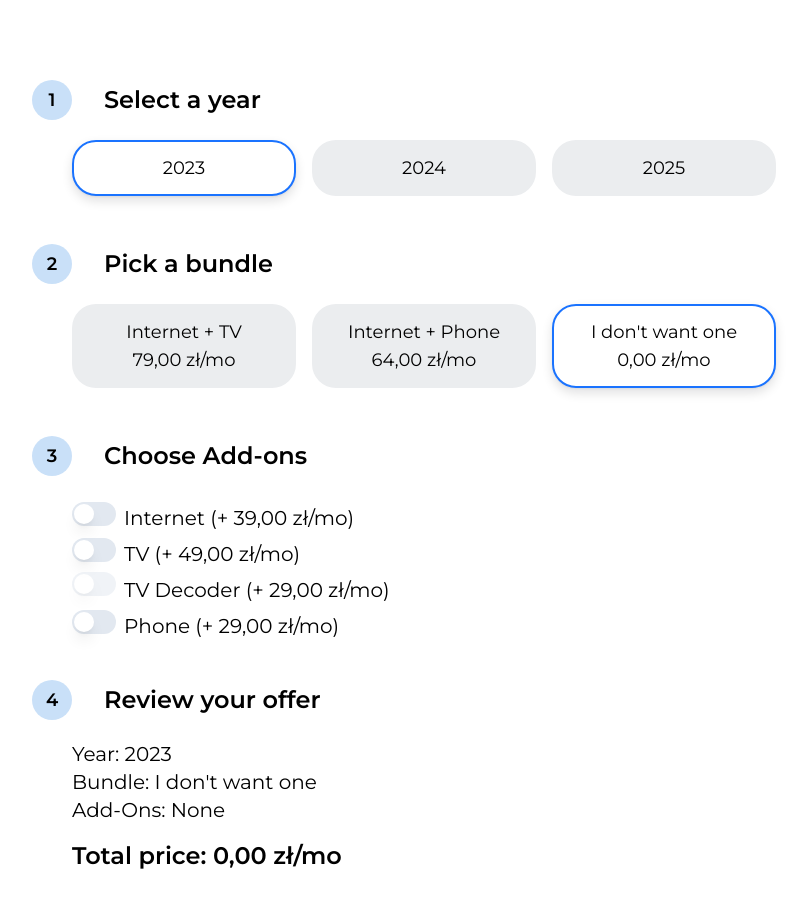
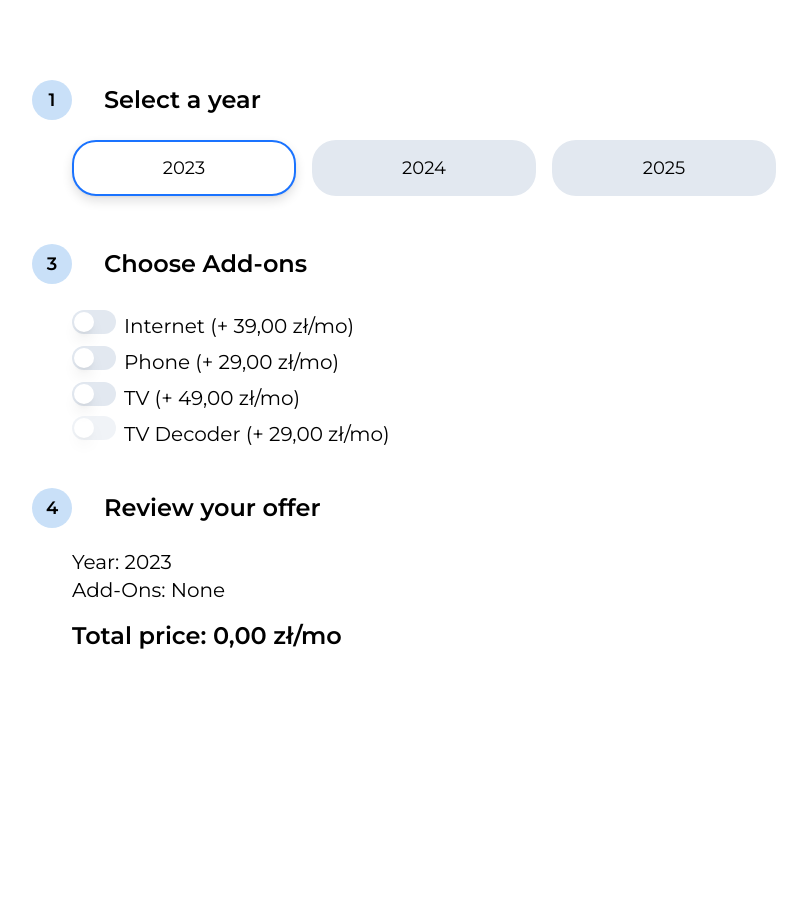
Before and after one commit to ichmowgli/sp-next, a Next.js app: page / in a window 1280 px wide. Shown: the top 908 px of the page, without its empty margins (0-808 px from the left). After the commit the page ends 800 px from the top, so only its background shows below. Built offline with nearby package versions, Linux system fonts and the light colour scheme.

Commit message:
upd (recr task)

```diff
--- a/src/components/Switch.tsx
+++ b/src/components/Switch.tsx
@@ -1,26 +1,18 @@
-import { type BundlesEnum } from "@/lib/constants";
+import { type ServicesEnum } from "@/lib/constants";
 import { useCalcStore } from "@/lib/store";
 import { Switch } from "./ui/switch";
 
-export default function ItemSwitch({
-  bundle,
-  item,
-}: {
-  bundle: BundlesEnum;
-  item: string;
-}) {
+export default function ItemSwitch({ item }: { item: ServicesEnum }) {
   const store = useCalcStore();
 
   return (
     <Switch
       id={`switch-${item}`}
       onCheckedChange={(checked) =>
-        checked
-          ? store.addService(bundle, item)
-          : store.removeService(bundle, item)
+        checked ? store.addService(item) : store.removeService(item)
       }
-      checked={store.isSelected(bundle, item)}
-      disabled={!store.canAdd(bundle, item)}
+      checked={store.isSelected(item)}
+      disabled={!store.canAdd(item)}
     />
   );
 }
--- a/src/lib/constants.ts
+++ b/src/lib/constants.ts
@@ -11,18 +11,25 @@ export const LABELS = {
 export enum BundlesEnum {
   internetAndTv = "internetAndTv",
   internetAndPhone = "internetAndPhone",
-  noBundle = "noBundle",
 }
 
 export const BUNDLES = {
-  [BundlesEnum.internetAndTv]: {
-    items: ["phone", "decoder"],
-  },
-  [BundlesEnum.internetAndPhone]: {
-    items: ["tv", "decoder"],
-  },
-  [BundlesEnum.noBundle]: { items: ["internet", "tv", "decoder", "phone"] },
-} as const;
+  [BundlesEnum.internetAndTv]: ["internet", "tv"],
+  [BundlesEnum.internetAndPhone]: ["internet", "phone"],
+} as Record<BundlesEnum, ServicesEnum[]>;
+
+export enum ServicesEnum {
+  internet = "internet",
+  tv = "tv",
+  phone = "phone",
+  decoder = "decoder",
+}
+export const SERVICES = [
+  "internet",
+  "phone",
+  "tv",
+  "decoder",
+] as ServicesEnum[];
 
 export const PRICES = {
   2023: {
@@ -49,6 +56,9 @@ export const PRICES = {
     phone: 29,
     decoder: 29,
   },
-} as const;
+} as Record<
+  number,
+  Record<ServicesEnum | Exclude<BundlesEnum, "noBundle">, number>
+>;
 
 export const DEFAULT_YEAR = 2023;
--- a/src/lib/store.ts
+++ b/src/lib/store.ts
@@ -1,90 +1,139 @@
 /* eslint-disable @typescript-eslint/no-unsafe-call */
 /* eslint-disable @typescript-eslint/no-unsafe-assignment */
 import { create } from "zustand";
-import { PRICES, DEFAULT_YEAR, BundlesEnum } from "./constants";
+import {
+  PRICES,
+  DEFAULT_YEAR,
+  type BundlesEnum,
+  ServicesEnum,
+  BUNDLES,
+} from "./constants";
 
 export type Store = {
   selectedYear: keyof typeof PRICES;
-  selectedItems: Record<BundlesEnum, string[]>;
-  selectedBundle: BundlesEnum;
-  selectBundle: (bundle: BundlesEnum) => void;
-  totalPrice: (bundle: BundlesEnum) => number;
+  selectedItems: ServicesEnum[];
+  totalPrice: () => number;
+  getActiveBundle: () => BundlesEnum | null;
+  getActiveBundlePrice: () => number;
+  getActiveDiscount: () => number;
+
   selectYear: (year: keyof typeof PRICES) => void;
 
-  isSelected: (bundle: BundlesEnum, item: string) => boolean;
+  isSelected: (item: ServicesEnum) => boolean;
 
-  addService: (bundle: BundlesEnum, item: string) => void;
-  removeService: (bundle: BundlesEnum, item: string) => void;
-  canAdd: (bundle: BundlesEnum, item: string) => boolean;
-  hasTVItem: (bundle: BundlesEnum) => boolean;
+  addService: (item: ServicesEnum) => void;
+  removeService: (item: string) => void;
+  canAdd: (item: string) => boolean;
+  hasTVItem: () => boolean;
 };
 
 export const useCalcStore = create<Store>((set, get) => ({
-  selectedItems: {
-    internetAndTv: [],
-    internetAndPhone: [],
-    noBundle: [],
-  },
+  selectedItems: [],
   selectedYear: DEFAULT_YEAR,
-  selectedBundle: BundlesEnum.noBundle,
 
-  selectBundle: (bundle) => set({ selectedBundle: bundle }),
-
-  isSelected: (bundle, item) => {
-    return get().selectedItems[bundle].includes(item);
+  isSelected: (item) => {
+    return get().selectedItems.includes(item);
   },
 
-  addService: (bundle, item) => {
-    if (get().selectedItems[bundle].includes(item)) {
+  addService: (item) => {
+    if (get().isSelected(item)) {
       return;
     }
 
-    const selectedItems = get().selectedItems;
-    selectedItems[bundle].push(item);
-    return set({ selectedItems });
+    return set({ selectedItems: get().selectedItems.concat(item) });
   },
 
-  removeService: (bundle, item) => {
+  removeService: (item) => {
     const toRemove = [item];
 
     if (item === "tv") {
       toRemove.push("decoder");
     }
 
-    const selectedItems = get().selectedItems;
-    selectedItems[bundle] = selectedItems[bundle].filter(
-      (i) => !toRemove.includes(i)
-    );
-
-    return set({ selectedItems });
+    return set({
+      selectedItems: get().selectedItems.filter((i) => !toRemove.includes(i)),
+    });
   },
 
-  canAdd: (bundle, item) => {
-    if (item === "decoder" && !get().hasTVItem(bundle)) {
+  canAdd: (item) => {
+    if (item === "decoder" && !get().hasTVItem()) {
       return false;
     }
 
     return true;
   },
 
-  hasTVItem: (bundle) => {
-    return (
-      get().selectedItems[bundle].includes("tv") || bundle == "internetAndTv"
-    );
+  hasTVItem: () => {
+    return get().selectedItems.includes(ServicesEnum.tv);
   },
 
-  totalPrice: (bundle) => {
+  getActiveBundle: () => {
+    const possibleBundles = Object.keys(BUNDLES).filter((bundle) => {
+      const bundleItems = BUNDLES[bundle as keyof typeof BUNDLES];
+      return bundleItems.every((item) => get().selectedItems.includes(item));
+    }) as BundlesEnum[];
+
+    if (possibleBundles.length === 0) {
+      return null;
+    }
+
+    const pricesForYear = PRICES[get().selectedYear];
+    if (!pricesForYear) return null;
+
+    const sortedByPrice = possibleBundles.sort(
+      (a, b) => pricesForYear[a] - pricesForYear[b]
+    );
+
+    // eslint-disable-next-line @typescript-eslint/no-non-null-assertion
+    return sortedByPrice[0]!;
+  },
+
+  getActiveDiscount: () => {
+    const bundle = get().getActiveBundle();
+    if (!bundle) return 0;
+
+    const pricesForYear = PRICES[get().selectedYear];
+    if (!pricesForYear) return 0;
+
+    const totalPriceWithoutBundle = get().selectedItems.reduce<number>(
+      (acc, item) => {
+        return acc + pricesForYear[item];
+      },
+      0
+    );
+
+    return totalPriceWithoutBundle - get().totalPrice();
+  },
+
+  getActiveBundlePrice: () => {
+    const bundle = get().getActiveBundle();
+    if (!bundle) return 0;
+
+    const pricesForYear = PRICES[get().selectedYear];
+    if (!pricesForYear) return 0;
+
+    return pricesForYear[bundle];
+  },
+
+  totalPrice: () => {
     const selectedYear = get().selectedYear;
     const pricesForThisYear = PRICES[selectedYear];
-    const bundlePrice = bundle !== "noBundle" ? pricesForThisYear[bundle] : 0;
 
-    return get().selectedItems[bundle].reduce<number>(
-      (acc: number, item: string) => {
-        const p = pricesForThisYear[item as keyof typeof pricesForThisYear];
-        return acc + p;
-      },
-      bundlePrice
+    if (!pricesForThisYear) return 0;
+
+    const bundle = get().getActiveBundle();
+    const bundlePrice = get().getActiveBundlePrice();
+
+    const freeItems = bundle ? BUNDLES[bundle] : [];
+
+    const paidItems = get().selectedItems.filter(
+      (item) => !freeItems.includes(item)
     );
+
+    return paidItems.reduce<number>((acc: number, item: string) => {
+      const p = pricesForThisYear[item as keyof typeof pricesForThisYear];
+      return acc + p;
+    }, bundlePrice);
   },
 
   selectYear: (year) => set({ selectedYear: year }),
--- a/src/pages/index.tsx
+++ b/src/pages/index.tsx
@@ -6,17 +6,32 @@ import {
   TooltipTrigger,
 } from "@/components/ui/tooltip";
 import * as ToggleGroup from "@radix-ui/react-toggle-group";
-import { BUNDLES, type BundlesEnum, LABELS, PRICES } from "@/lib/constants";
+import {
+  BUNDLES,
+  type BundlesEnum,
+  LABELS,
+  PRICES,
+  SERVICES,
+  type ServicesEnum,
+} from "@/lib/constants";
 import { useCalcStore } from "@/lib/store";
 import { type NextPage } from "next";
 import Head from "next/head";
 import { type ReactNode } from "react";
 import dynamic from "next/dynamic";
 
+const ItemSwitch = dynamic(() => import("../components/Switch"), {
+  ssr: false,
+});
+
 const currencyFormatter = new Intl.NumberFormat("pl", {
   style: "currency",
   currency: "PLN",
 });
+
+const formatCurrency = (value: number | undefined | null) => {
+  return currencyFormatter.format(value ?? 0);
+};
 
 const FlowStep = ({
   title_number,
@@ -48,9 +63,7 @@ const ToggleYear = ({ year }: { year: keyof typeof PRICES }) => {
       type="single"
       defaultValue={year.toString()}
       aria-label="Text alignment"
-      onValueChange={(year) =>
-        year && store.selectYear(Number(year) as keyof typeof PRICES)
-      }
+      onValueChange={(year) => year && store.selectYear(Number(year))}
     >
       {Object.keys(PRICES).map((year) => (
         <ToggleGroup.Item
@@ -66,63 +79,23 @@ const ToggleYear = ({ year }: { year: keyof typeof PRICES }) => {
   );
 };
 
-const ToggleBundle = ({ bundle }: { bundle: BundlesEnum }) => {
-  const store = useCalcStore();
-
-  return (
-    <ToggleGroup.Root
-      className="toggle_group"
-      style={{ scrollBehavior: "smooth" }}
-      type="single"
-      defaultValue={bundle}
-      aria-label="Text alignment"
-      onValueChange={(bundle) =>
-        bundle && store.selectBundle(bundle as BundlesEnum)
-      }
-    >
-      {Object.keys(BUNDLES).map((bundle) => (
-        <ToggleGroup.Item
-          className="toggle_item"
-          value={bundle}
-          aria-label="Left aligned"
-          key={`toggle-${bundle}`}
-        >
-          <p>{LABELS[bundle as BundlesEnum]}</p>
-          <p>
-            {currencyFormatter.format(
-              // @ts-expect-error false-positive
-              // eslint-disable-next-line @typescript-eslint/no-unsafe-argument
-              PRICES[store.selectedYear][bundle] ?? 0
-            )}
-            /mo
-          </p>
-        </ToggleGroup.Item>
-      ))}
-    </ToggleGroup.Root>
-  );
-};
-
-const ItemSwitch = dynamic(() => import("../components/Switch"), {
-  ssr: false,
-});
-
-const AddOns = ({ bundle }: { bundle: BundlesEnum }) => {
+const AddOns = () => {
   const store = useCalcStore();
 
   return (
     <>
-      {BUNDLES[bundle].items.map((item) => (
+      {SERVICES.map((item: ServicesEnum) => (
         <div
           key={`container-switch-${item}`}
           className="flex items-center space-x-2 space-y-2 "
         >
           <Tooltip>
-            {item == "decoder" && !store.canAdd(bundle, item) ? (
+            {item == "decoder" && !store.canAdd(item) ? (
               <TooltipTrigger>
-                <ItemSwitch bundle={bundle} item={item} />
+                <ItemSwitch item={item} />
               </TooltipTrigger>
             ) : (
-              <ItemSwitch bundle={bundle} item={item} />
+              <ItemSwitch item={item} />
             )}
             <TooltipContent>
               <p className="text-red-400">Can be added only with TV</p>
@@ -133,7 +106,7 @@ const AddOns = ({ bundle }: { bundle: BundlesEnum }) => {
             className="font-regular text-sm md:text-lg xl:text-xl"
           >
             {LABELS[item]} (+{" "}
-            {currencyFormatter.format(PRICES[store.selectedYear][item])}/mo)
+            {formatCurrency(PRICES[store.selectedYear]![item])}/mo)
           </Label>
         </div>
       ))}
@@ -141,24 +114,24 @@ const AddOns = ({ bundle }: { bundle: BundlesEnum }) => {
   );
 };
 
-const Offer = ({ bundle }: { bundle: BundlesEnum }) => {
+const Offer = () => {
   const store = useCalcStore();
 
-  const selectedItems = store.selectedItems[store.selectedBundle];
+  const activeDiscount = store.getActiveDiscount();
   return (
     <div className="font-regular text-sm md:text-lg xl:text-xl">
       <p>Year: {store.selectedYear}</p>
-      <p>Bundle: {LABELS[store.selectedBundle]}</p>
       <p>
         Add-Ons:{" "}
-        {selectedItems.length
-          ? selectedItems
-              .map((item) => LABELS[item as keyof typeof LABELS])
-              .join(", ")
+        {store.selectedItems.length
+          ? store.selectedItems.map((item) => LABELS[item]).join(", ")
           : "None"}
       </p>
+      {activeDiscount > 0 && (
+        <p>Your discount: {formatCurrency(activeDiscount)}/mo</p>
+      )}
       <h3 className="mt-4 text-xl font-bold md:text-2xl">
-        Total price: {currencyFormatter.format(store.totalPrice(bundle))}/mo
+        Total price: {formatCurrency(store.totalPrice())}/mo
       </h3>
     </div>
   );
@@ -180,14 +153,14 @@ const Home: NextPage = () => {
           <FlowStep title_number={1} title={"Select a year"}>
             <ToggleYear year={store.selectedYear} />
           </FlowStep>
-          <FlowStep title_number={2} title={"Pick a bundle"}>
+          {/* <FlowStep title_number={2} title={"Pick a bundle"}>
             <ToggleBundle bundle={store.selectedBundle} />
-          </FlowStep>
+          </FlowStep> */}
           <FlowStep title_number={3} title={"Choose Add-ons"}>
-            <AddOns bundle={store.selectedBundle} />
+            <AddOns />
           </FlowStep>
           <FlowStep title_number={4} title={"Review your offer"}>
-            <Offer bundle={store.selectedBundle} />
+            <Offer />
           </FlowStep>
         </main>
       </TooltipProvider>
--- a/src/styles/globals.css
+++ b/src/styles/globals.css
@@ -78,11 +78,12 @@
     @apply bg-background;
     font-feature-settings: "rlig" 1, "calt" 1;
     font-family: "Montserrat";
+
   }
 }
 
 .toggle_item {
-  @apply relative mb-2 mr-4 min-h-full w-36 flex-none flex-col items-center rounded-3xl border-2 border-solid border-transparent bg-[rgb(235,237,239)] p-3 text-xs hover:border-[rgb(192,197,206)] hover:shadow-[rgba(10,11,13,0.08)_0px_0px_1px,rgba(10,11,13,0.12)_0px_3px_4px] focus:z-10 focus:outline-none data-[state=on]:border-[#1a73ff] data-[state=on]:bg-[white] data-[state=on]:shadow-[rgba(10,11,13,0.05)_0px_1px_2px,rgba(10,11,13,0.12)_0px_5px_11px] sm:mb-0 sm:w-44 md:w-56 md:text-base xl:text-lg;
+  @apply relative bg-[#e2e8f0] mb-2 mr-4 min-h-full w-36 flex-none flex-col items-center rounded-3xl border-2 border-solid border-transparent p-3 text-xs hover:border-[rgb(192,197,206)] hover:shadow-[rgba(10,11,13,0.08)_0px_0px_1px,rgba(10,11,13,0.12)_0px_3px_4px] focus:z-10 focus:outline-none data-[state=on]:border-[#1a73ff] data-[state=on]:bg-[white] data-[state=on]:shadow-[rgba(10,11,13,0.05)_0px_1px_2px,rgba(10,11,13,0.12)_0px_5px_11px] sm:mb-0 sm:w-44 md:w-56 md:text-base xl:text-lg;
 }
 
 .toggle_group {
```
